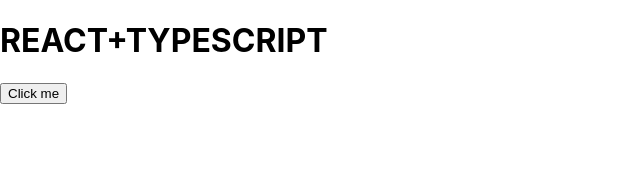
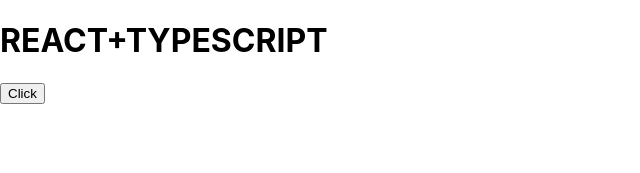
Before and after one commit to m4rkbello/REACTJS18-TYPESCRIPT, a React (Create React App) app in the folder masterclass/: page / in a window 1280 px wide. Shown: the top 173 px of the page, without its empty margins (0-640 px from the left). Built offline with nearby package versions, Linux system fonts and the light colour scheme.

Commit message:
COMPONENTS & PROPS

```diff
--- a/masterclass/src/components/button/index.tsx
+++ b/masterclass/src/components/button/index.tsx
@@ -1,12 +1,22 @@
 import React from "react";
 
-export const Button = () => {
 
+interface IButtonProps {
+    children: React.ReactNode;
+    onClick: () => void;
+}
+
+
+export const Button: React.FC <IButtonProps> = ({children, onClick}) => {
+
+    //FUCNTION
     const handleClickBtn = () => {
         console.log("CLICKED!");
     };
 
-    return<>
-        <button onClick={handleClickBtn}>Click me</button>
-    </>;
+    return(
+    <React.Fragment>
+        <button onClick={onClick}>{children}</button>
+    </React.Fragment>
+    );
 };
```
